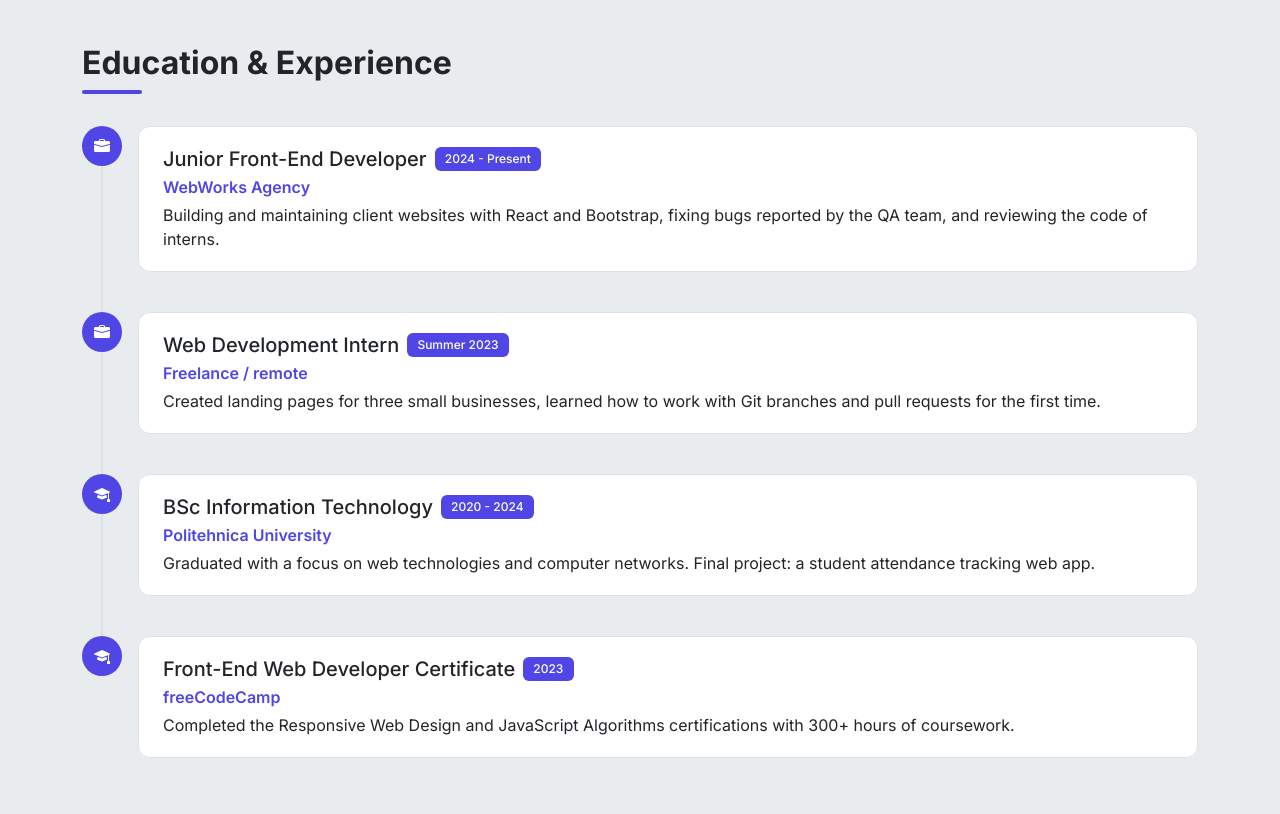
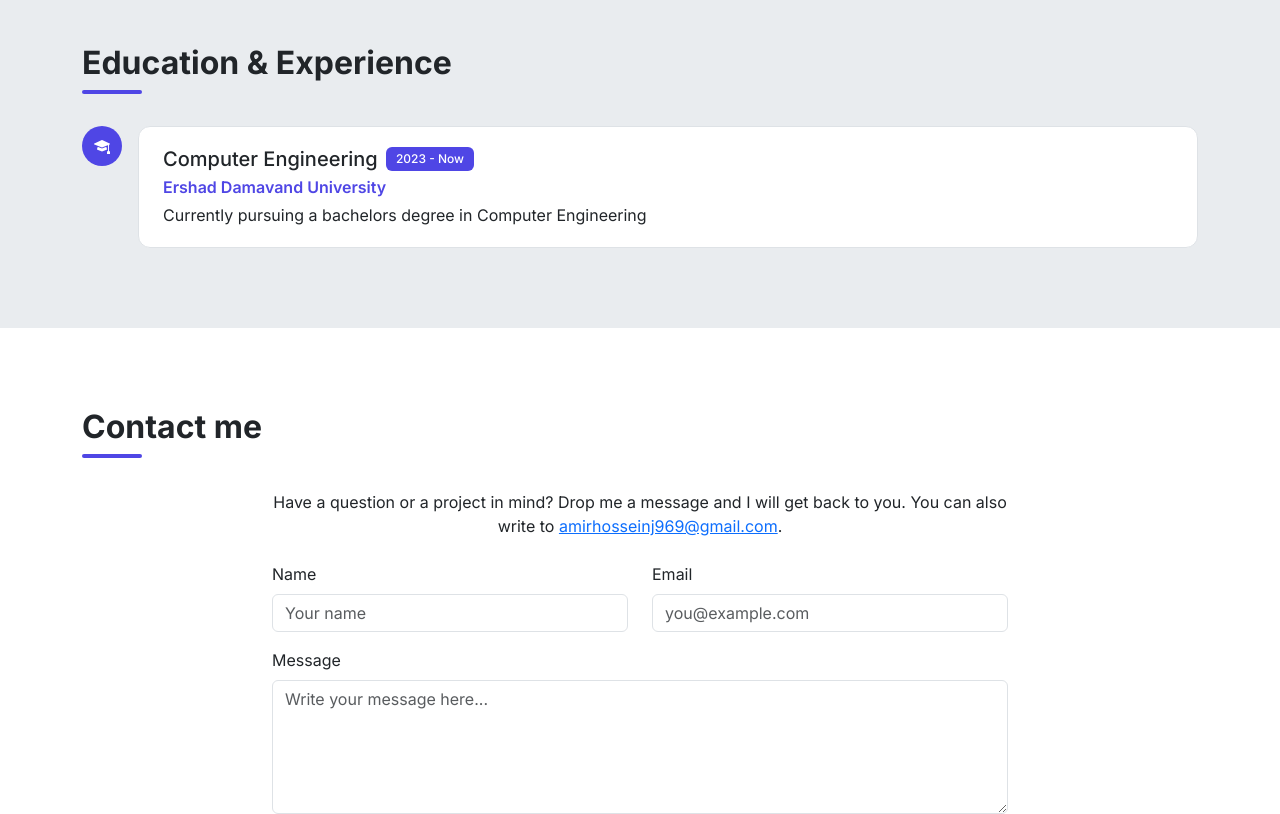
Before and after one commit to amirhosseinj05/amirhj205-Protfolio, a React (Vite) app: page / in a window 1280 px wide. Shown: the part 2900-3714 px from the top of the page. Built offline with nearby package versions, Linux system fonts and the light colour scheme.

Commit message:
change file experience.js

```diff
--- a/src/data/experience.js
+++ b/src/data/experience.js
@@ -4,39 +4,12 @@
 
 export const timelineItems = [
   {
-    id: 1,
-    type: 'work',
-    title: 'Junior Front-End Developer',
-    place: 'WebWorks Agency',
-    period: '2024 - Present',
-    description:
-      'Building and maintaining client websites with React and Bootstrap, fixing bugs reported by the QA team, and reviewing the code of interns.',
-  },
-  {
-    id: 2,
-    type: 'work',
-    title: 'Web Development Intern',
-    place: 'Freelance / remote',
-    period: 'Summer 2023',
-    description:
-      'Created landing pages for three small businesses, learned how to work with Git branches and pull requests for the first time.',
-  },
-  {
     id: 3,
     type: 'education',
-    title: 'BSc Information Technology',
-    place: 'Politehnica University',
-    period: '2020 - 2024',
+    title: 'Computer Engineering',
+    place: 'Ershad Damavand University',
+    period: '2023 - Now',
     description:
-      'Graduated with a focus on web technologies and computer networks. Final project: a student attendance tracking web app.',
-  },
-  {
-    id: 4,
-    type: 'education',
-    title: 'Front-End Web Developer Certificate',
-    place: 'freeCodeCamp',
-    period: '2023',
-    description:
-      'Completed the Responsive Web Design and JavaScript Algorithms certifications with 300+ hours of coursework.',
+      'Currently pursuing a bachelors degree in Computer Engineering'
   },
 ]
```
